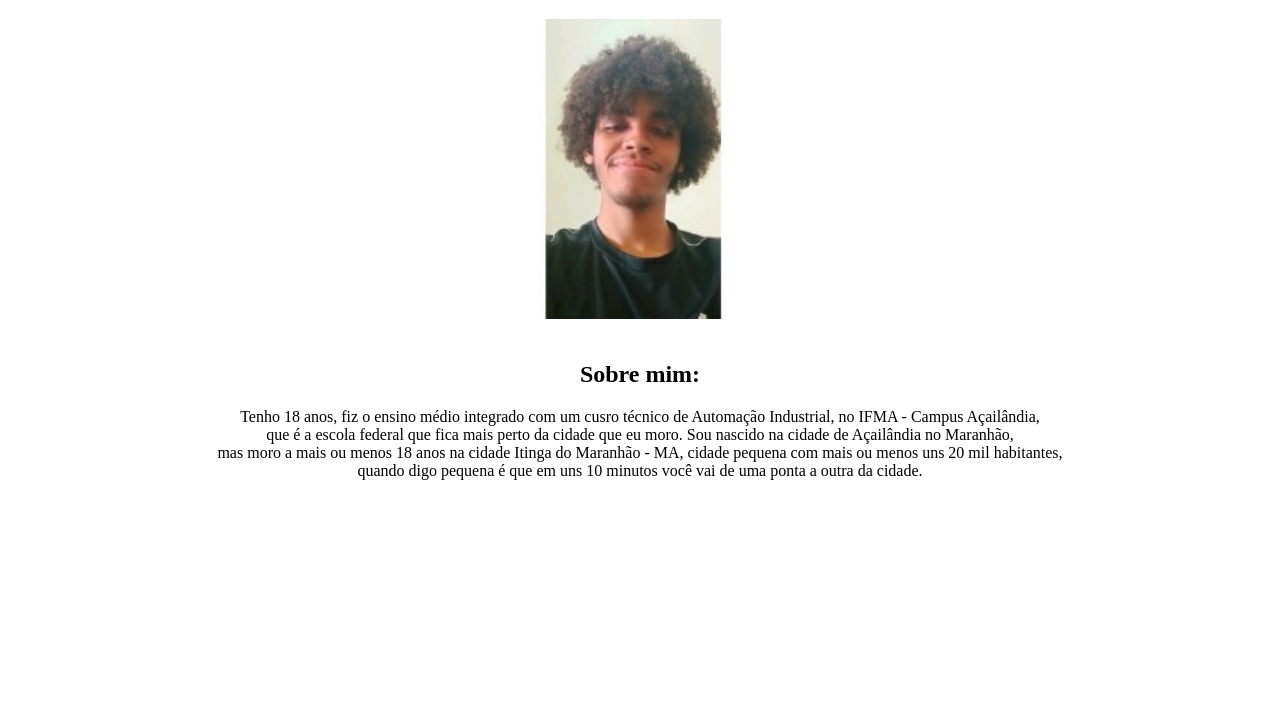
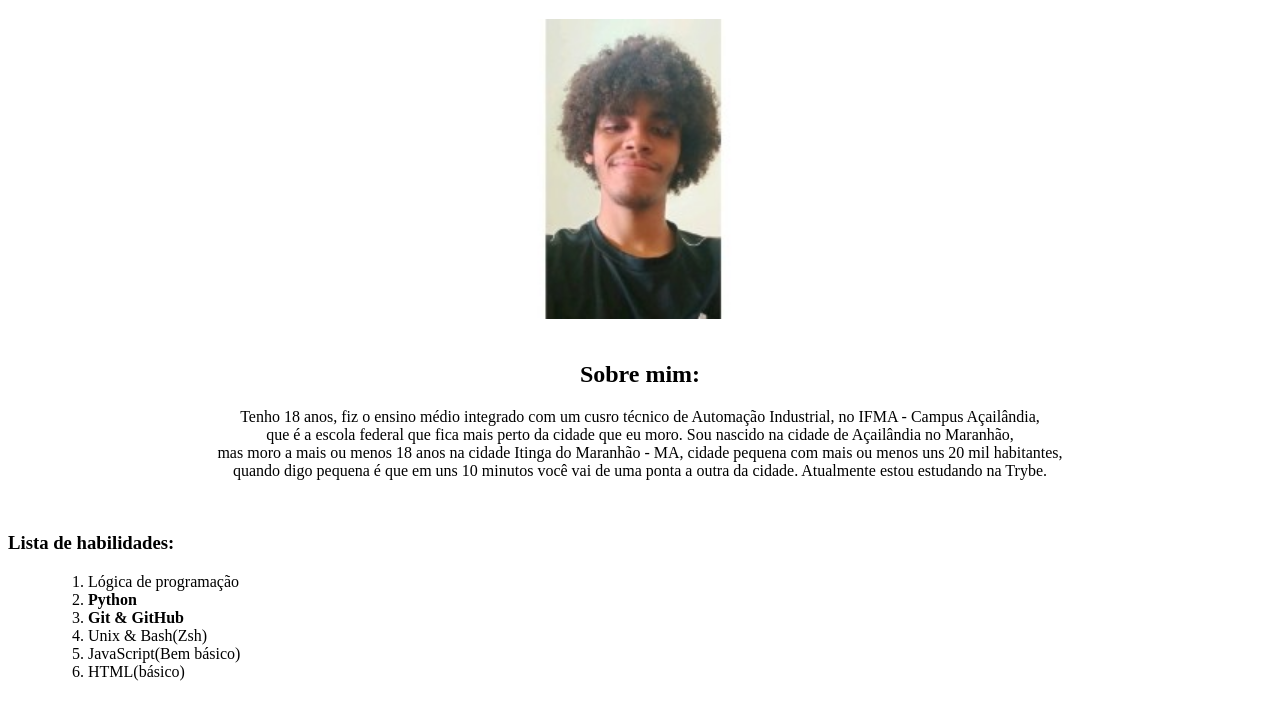
Before and after one commit to AllexThiagoSR/trybe_exercicios, a plain HTML site: page fundamentos/seção-3-Introdução-HTML_CSS/dia-1-HTML_e_CSS-Estruturas_de_página/exercicio2/index.html in a window 1280 px wide. Shown: the part 79-798 px from the top of the page. Drawn offline with Linux system fonts and the light colour scheme.

Commit message:
Adicionando lista de habilidades

```diff
--- a/fundamentos/seção-3-Introdução-HTML_CSS/dia-1-HTML_e_CSS-Estruturas_de_página/exercicio2/index.html
+++ b/fundamentos/seção-3-Introdução-HTML_CSS/dia-1-HTML_e_CSS-Estruturas_de_página/exercicio2/index.html
@@ -21,6 +21,19 @@
         de Açailândia no Maranhão, <br>mas moro a mais ou menos 18 anos na cidade Itinga do Maranhão - MA,
         cidade pequena com mais ou menos uns 20 mil habitantes,
         <br>quando digo pequena é que em uns 10 minutos você vai de uma ponta a outra da cidade.
+        Atualmente estou estudando na Trybe.
     </p>
+    <br>
+    <h3 align="left">Lista de habilidades:</h3>
+    <blockquote>
+        <ol align="left">
+            <li>Lógica de programação</li>
+            <li><strong>Python</strong></li>
+            <li><strong>Git & GitHub</strong></li>
+            <li>Unix & Bash(Zsh)</li>
+            <li>JavaScript(Bem básico)</li>
+            <li>HTML(básico)</li>
+        </ol>
+    </blockquote>
 </body>
 </html>
```
